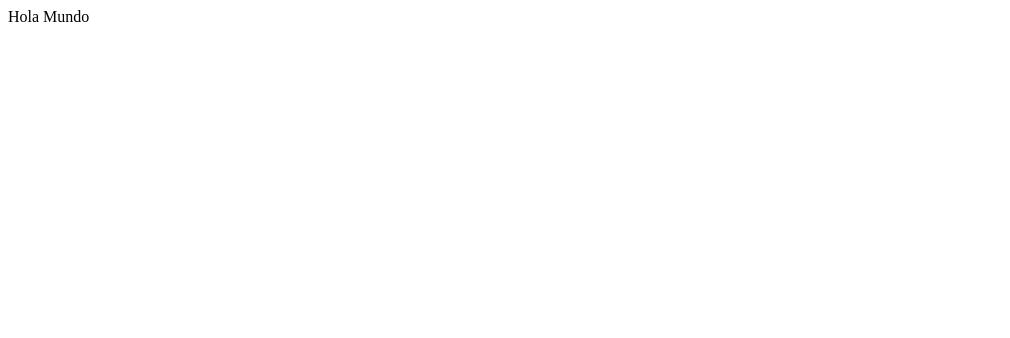
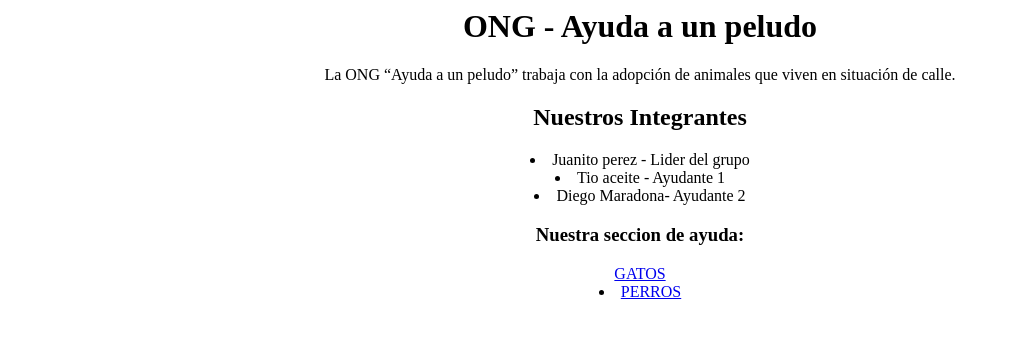
Before and after one commit to MiinTindii/Actividad-1, a plain HTML site: page index.html in a window 1280 px wide. Shown: the whole page, without its empty margins (0-1010 px from the left). Drawn offline with Linux system fonts and the light colour scheme.

Commit message:
en esto avance hoy

```diff
--- a/index.html
+++ b/index.html
@@ -1,9 +1,43 @@
 <html>
 <head>
-<title> Inicio</title>
+<title> Ayuda a un peludo</title>
 </head>
 <body>
-<div> <p> Hola Mundo </p>
-</div>
+    <div>
+    <p>
+        <center>
+        <h1>ONG - Ayuda a un peludo </h1>
+        La ONG “Ayuda a un peludo” trabaja con la adopci&oacute;n de animales que viven en situaci&oacute;n de calle.
+
+        </center>
+    </p>
+    </div>
+    <div>
+    <center>
+        <h2>Nuestros Integrantes</h2>
+
+            <li>Juanito perez - Lider del grupo</li>
+            <li>Tio aceite - Ayudante 1</li>
+            <li>Diego Maradona- Ayudante 2</li>
+
+    </center>
+    </div>
+
+    <div>
+        <p>
+        <center>
+        <h3>Nuestra seccion de ayuda:</h3>
+        <header>
+            <nav>
+                <img src=""
+                <li><a href="a">GATOS</a></li>
+                <li><a href="a">PERROS</a></li>
+
+            </nav>
+        </header>
+        </center>
+        </p>
+    </div>
 </body>
+
 </html>
```
